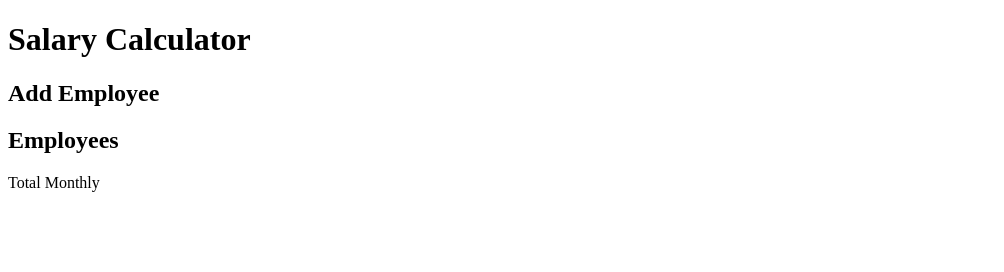
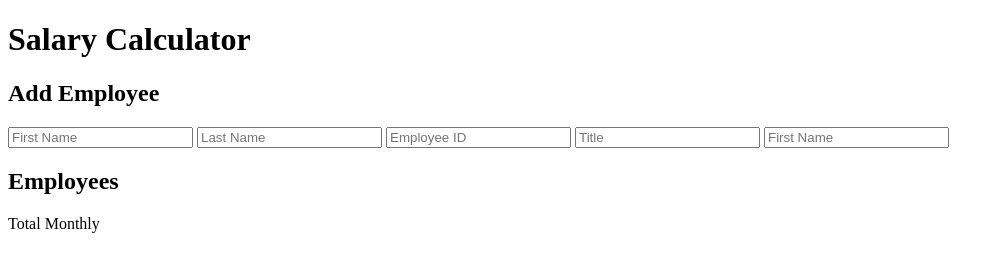
Before and after one commit to RyanOlson86/weekend-salary-calculator, a website: page index.html in a window 1280 px wide. Shown: the whole page, without its empty margins (0-1004 px from the left). Drawn offline with Linux system fonts and the light colour scheme.

Commit message:
added form and inputs to html

```diff
--- a/index.html
+++ b/index.html
@@ -1,8 +1,8 @@
 <!DOCTYPE html>
 <html lang="en">
   <head>
-  <meta charset="UTF-8">
-  <link rel="stylesheet" href="style.css">
+    <meta charset="UTF-8" />
+    <link rel="stylesheet" href="style.css" />
     <script defer src="salary.js"></script>
     <title>Salary Calculator</title>
   </head>
@@ -12,6 +12,13 @@
     </header>
     <main>
       <h2>Add Employee</h2>
+      <form action="">
+        <input data-testid="firstNameInput" placeholder="First Name" type="text"/>
+        <input data-testid="lastNameInput" placeholder="Last Name" type="text"/>
+        <input data-testid="idInput" placeholder="Employee ID" type="text"/>
+        <input data-testid="titleInput" placeholder="Title" type="text"/>
+        <input data-testid="annualSalaryInput" placeholder="First Name" type="text"/>
+      </form>
       <h2>Employees</h2>
     </main>
     <footer>
```
Lines whose indentation alone changed are shown as unchanged.
